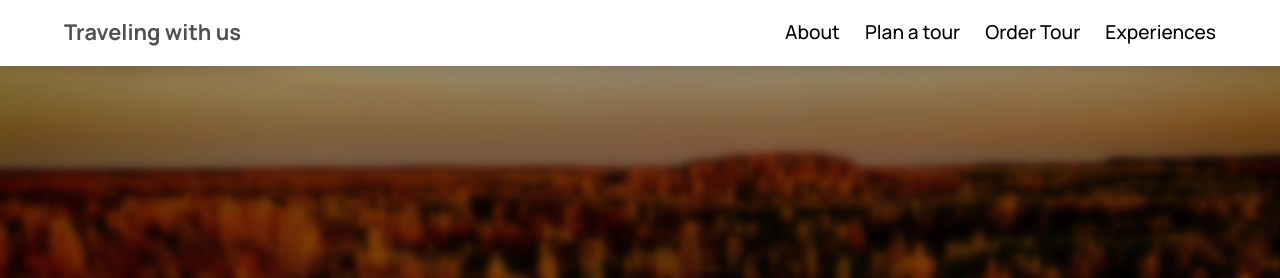
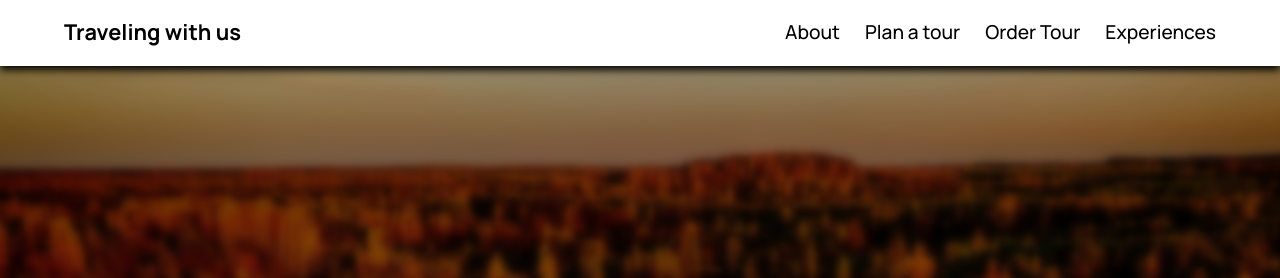
Before and after one commit to pgmtags/pgmtags.github.io, a plain HTML site: page index.html in a window 1280 px wide. Shown: the top 278 px of the page. Drawn offline with Linux system fonts and the light colour scheme.

Commit message:
Update styles.css
* optimize styles

```diff
--- a/styles.css
+++ b/styles.css
@@ -1,8 +1,6 @@
-/* Import fonts */
 @import url('https://fonts.googleapis.com/css2?family=Manrope:wght@500;700&display=swap');
 @import url('https://fonts.googleapis.com/css2?family=Montserrat:wght@700&display=swap');
 
-/* Reset and base styles */
 body {
   margin: 0;
   padding: 0;
@@ -11,41 +9,38 @@ body {
   box-sizing: border-box;
   -webkit-touch-callout: none;
   -webkit-user-select: none;
-    -khtml-user-select: none;
   -moz-user-select: none;
   -ms-user-select: none;
   user-select: none;
   font-family: 'Manrope', sans-serif;
   font-size: 1.5vw;
   display: flex;
-    color: #ffffffea;
+  color: #fff;
   flex-direction: column;
   height: 100%;
-    line-height: 1.42857143;
+  line-height: 1.43;
   background-color: #fff;
 }
 
-/* Header styles */
 .header {
   display: flex;
+
   align-items: center;
   justify-content: space-between;
-    padding-right: 5%;
-    padding-left: 5%;
-    box-shadow: 0 2px 4px rgba(0, 0, 0, 0.1);
+  padding: 0 5%;
+  box-shadow: 0 2px 4px rgba(0,0,0.1);
   z-index: 1000;
-    color: #000000af;
+  color: #000;
 }
 
 .header:hover {
-    box-shadow: 0 4px 8px rgba(0, 0, 0, 0.1);
+  box-shadow: 0 4px 8px rgba(0,0,0.1);
 }
 
 .header__title {
   font-size: 1.7vw;
 }
 
-/* Navigation styles */
 .header__nav {
   display: flex;
 }
@@ -53,6 +48,27 @@ body {
 .header__nav-list {
   display: flex;
   list-style: none;
+}
+
+.header__nav-link:hover {
+  color: #000;
+}
+
+.header__nav-item {
+  margin-left: 25px;
+}
+
+.section {
+  display: flex;
+  flex-wrap: wrap;
+  flex-direction: column;
+  justify-content: center;
+  align-items: center;
+  height: 100vh;
+  background-position: center;
+  background-repeat: no-repeat;
+  background-size: cover;
+  text-shadow: 0 0 14px #000;
 }
 
 .header__nav-link:hover {
@@ -75,13 +91,14 @@ body {
     flex-wrap: wrap;
     flex-direction: column;
     justify-content: center;
-    align-items: center;
+    a`lign-items: center;
     height: 100vh;
     background-position: center;
     background-repeat: no-repeat;
     background-size: cover;
     text-shadow: 0px 0 14px black;
 }
+
 
 .section__title {
     font-family: 'Montserrat', sans-serif;
```
Lines whose indentation alone changed are shown as unchanged.
